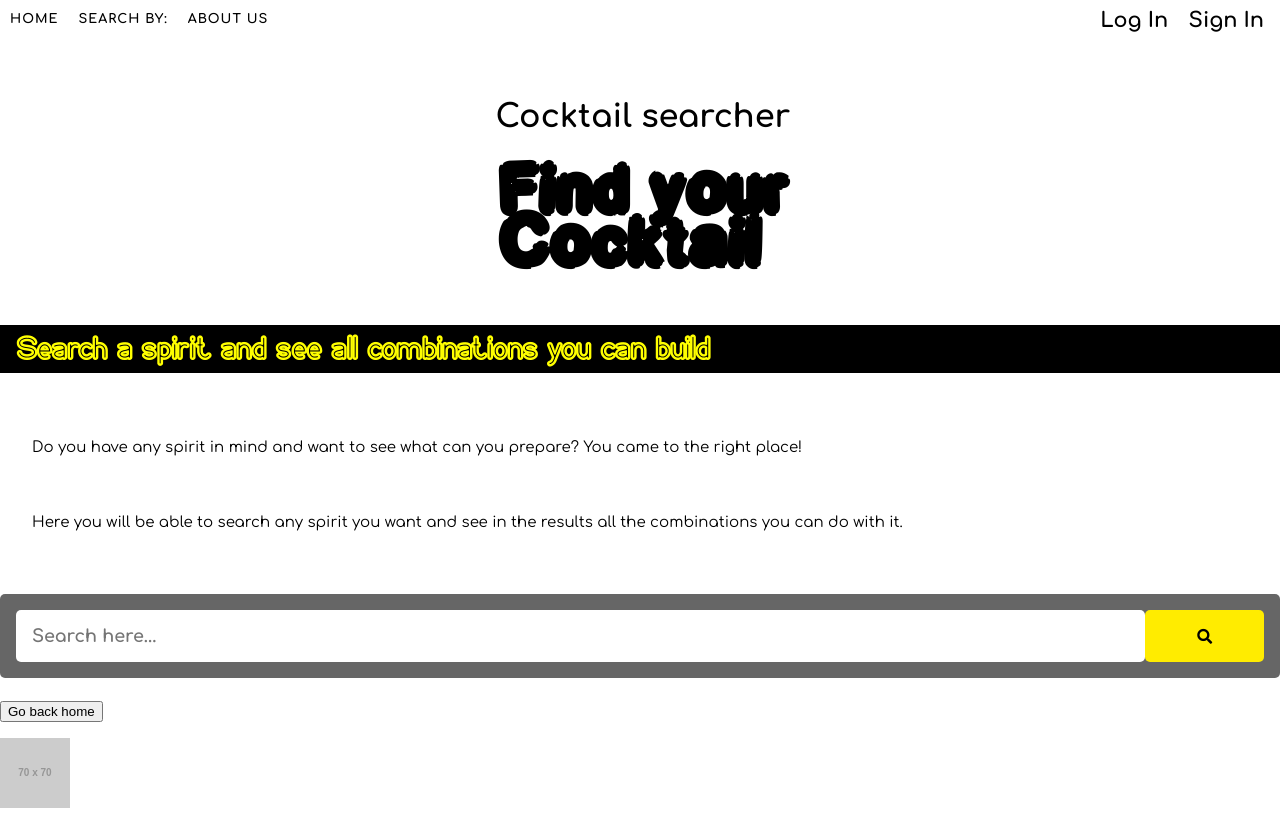
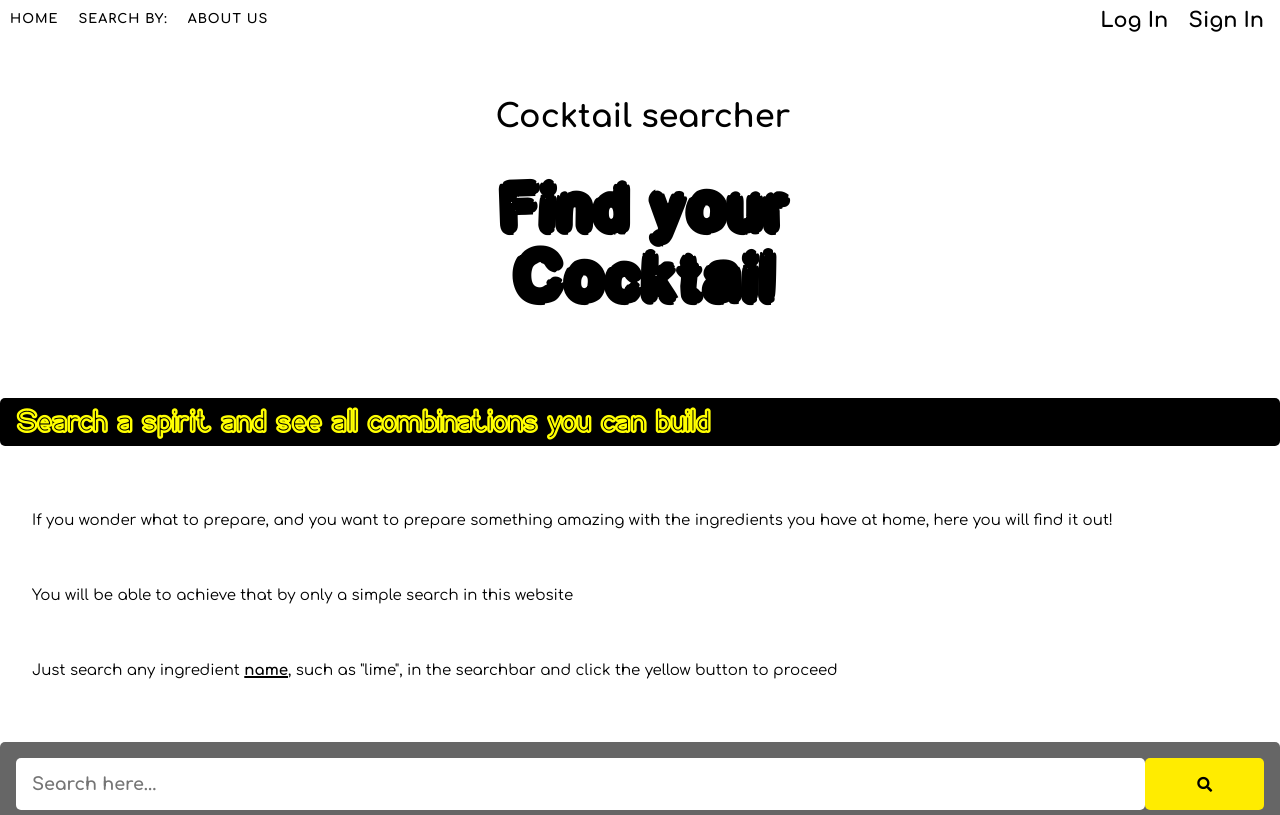
Before and after one commit to adrimual/M1-Find-Your-Cocktail, a plain HTML site: page searchByIngredient.html in a window 1280 px wide. Shown: the top 815 px of the page. Drawn offline with Linux system fonts and the light colour scheme; placeholder pictures from the web are drawn by us.

Commit message:
16th commit, some little changes done

```diff
--- a/css/enter.css
+++ b/css/enter.css
@@ -9,13 +9,18 @@
 }
 
 @font-face {
-    font-family: "Clubbed to Life";
-    src: url(/assets/fonts/Clubbed\ to\ Life.otf);
+    font-family: "Comfortaa";
+    src: url(/assets/fonts/Comfortaa-VariableFont_wght.ttf);
+}
+
+* {
+    outline: none;
+    box-sizing: border-box;
 }
 
 html {
-    box-sizing: border-box;
-    font-family: "Clubbed to Life";
+
+    font-family: "Comfortaa";
 }
 
 body {
@@ -75,6 +80,16 @@ body {
     display: block;
 }
 
+#menu #a1:hover,
+#a2:hover,
+#a3:hover {
+    max-width: 85%;
+    width: 100%;
+    height: 2.8rem;
+    background-color: aquamarine;
+    border-radius: 15px
+}
+
 #menu {
     display: flex;
     justify-content: space-between;
@@ -86,6 +101,10 @@ body {
     padding-right: 1rem;
     font-weight: 700;
     font-size: 1.3rem;
+}
+
+#separation-gap {
+    padding: 1.5rem;
 }
 
 #centeredTitle {
@@ -102,9 +121,38 @@ body {
 }
 
 h1 {
+    text-align: center;
+}
+
+h1 b {
     font-family: NeonDisco;
-    font-size: 3rem;
+    font-size: 4rem;
     margin: 0;
+}
+
+#b-header {
+    background-color: black;
+    color: yellow;
+    padding-left: 1rem;
+    border-radius: 5px;
+}
+
+#h2-style {
+    font-family: Neon Glow;
+    font-size: 2rem;
+}
+
+#a-container {
+    font-size: 1.3rem;
+}
+
+#b-container p {
+    margin-left: 2rem;
+}
+
+li b,
+p b {
+    text-decoration: underline 2px;
 }
 
 main {
@@ -157,7 +205,7 @@ main {
     background-color: var(--red-color);
     max-width: 300px;
     padding: 0.7rem;
-    margin: 0.7rem 0;
+    margin-right: 2rem;
     color: black;
     font-weight: bolder;
     font-family: Arial, Helvetica, sans-serif;
@@ -170,5 +218,5 @@ main {
 .message-container p.correct-message {
     background-color: rgb(47, 164, 93);
     box-shadow: 0 0 10px #9cf13a;
-
+    margin-right: 2rem;
 }
--- a/css/indexStyle.css
+++ b/css/indexStyle.css
@@ -121,9 +121,14 @@ body {
 }
 
 h1 {
+    text-align: center;
+}
+
+h1 b {
     font-family: NeonDisco;
     font-size: 5rem;
     margin: 0;
+
 }
 
 #FYC_Options {
@@ -138,6 +143,7 @@ h1 {
     color: #FFFF28;
     background-color: black;
     font-size: 2rem;
+    border-radius: 5px;
 }
 
 .displayContainer {
--- a/css/search.css
+++ b/css/search.css
@@ -79,13 +79,17 @@ body {
 #menu ul li:hover>ul {
     display: block;
 }
-#menu #a1:hover, #a2:hover, #a3:hover{
+
+#menu #a1:hover,
+#a2:hover,
+#a3:hover {
     max-width: 85%;
-    width:100%;
+    width: 100%;
     height: 2.8rem;
     background-color: aquamarine;
     border-radius: 15px
 }
+
 #menu {
     display: flex;
     justify-content: space-between;
@@ -117,15 +121,21 @@ body {
 }
 
 h1 {
+    text-align: center;
+}
+
+h1 b {
     font-family: NeonDisco;
     font-size: 5rem;
     margin: 0;
+
 }
 
 #b-header {
     background-color: black;
     color: yellow;
-    padding-left: 1rem
+    padding-left: 1rem;
+    border-radius: 5px;
 }
 
 #h2-style {
@@ -141,9 +151,11 @@ h1 {
     margin-left: 2rem;
 }
 
-li b {
+li b,
+p b {
     text-decoration: underline 2px;
 }
+
 
 .wrapper {
     background: rgba(0, 0, 0, 0.6);
--- a/searchByIngredient.html
+++ b/searchByIngredient.html
@@ -46,10 +46,13 @@
     </header>
     <div id="b-container">
         <br>
-        <p>Do you have any spirit in mind and want to see what can you prepare? You came to the right place!</p>
+        <p>If you wonder what to prepare, and you want to prepare something amazing with the ingredients you have at
+            home, here you will find it out!</p>
         <br>
-        <p>Here you will be able to search any spirit you want and see in the results all the combinations you can do
-            with it.</p>
+        <p>You will be able to achieve that by only a simple search in this website</p>
+        <br>
+        <p>Just search any ingredient <b>name</b>, such as "lime", in the searchbar and click the yellow button to
+            proceed</p>
         <br>
         <br>
         <div class="wrapper">
```
Also changed, not shown: logIn.html (+4 -4 lines), searchBySpirit.html (+2 -0 lines), signIn.html (+4 -4 lines), scripts/signUp.js (line endings or trailing spaces).
